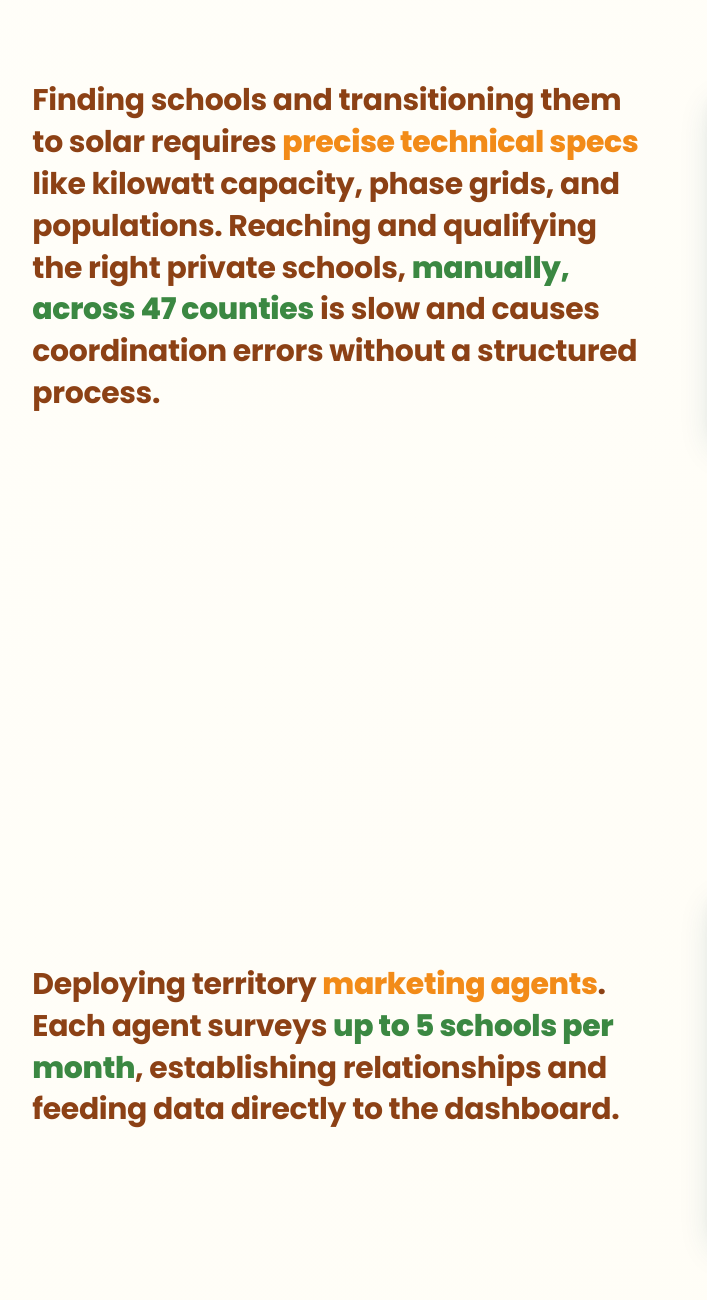
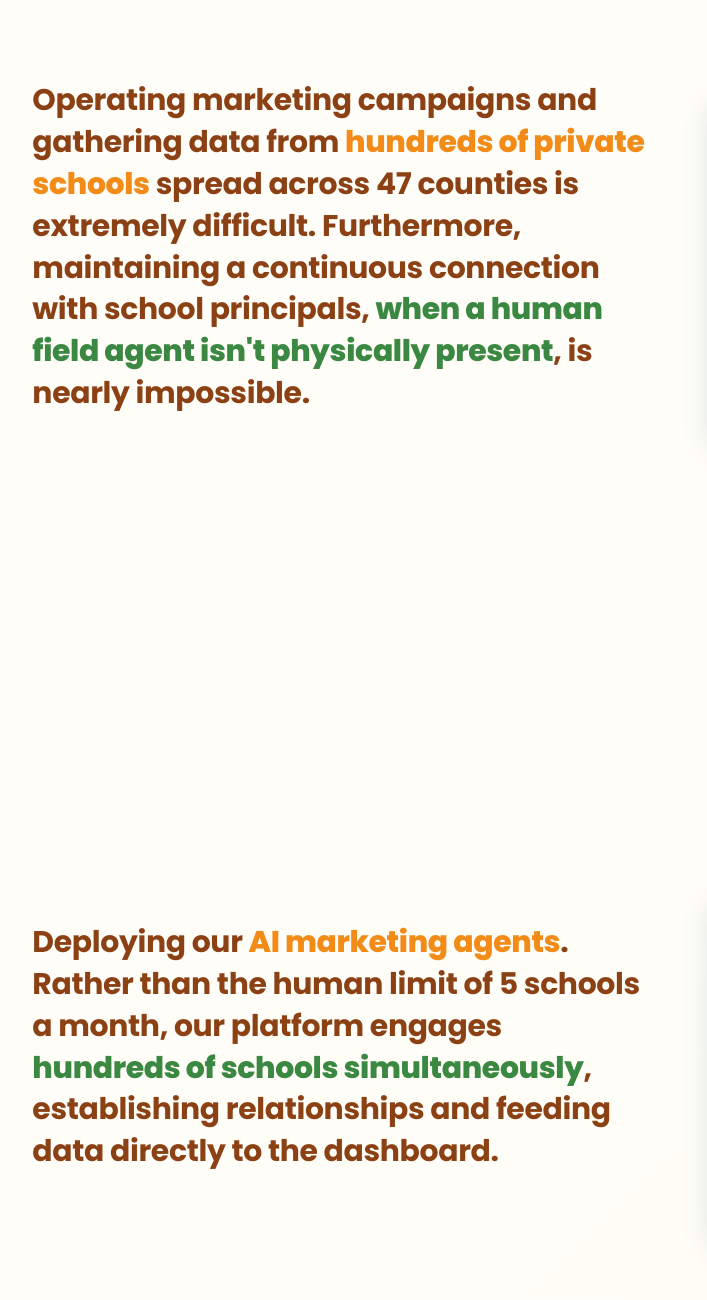
Before and after one commit to iNuaTechnologies/projects, a plain HTML site: page Valary/index.html in a window 1280 px wide. Shown: the part 1740-3040 px from the top of the page, 101-808 px from the left. Drawn offline with nearby package versions, Linux system fonts and the light colour scheme.

```diff
--- a/Valary/index.html
+++ b/Valary/index.html
@@ -786,9 +786,7 @@
         <div style="flex: 1.3; display: flex; flex-direction: column; justify-content: center; text-align: left;">
           <h2
             style="font-size: 2.8rem; line-height: 1.4; text-align: left; margin-bottom: 40px; font-weight: 700; color: var(--heading-color);">
-            Finding schools and transitioning them to solar requires <span style="font-weight: 800; color: var(--accent-orange); padding-bottom: 2px;">precise technical specs</span>
-            like kilowatt capacity, phase grids, and populations. Reaching and qualifying the right private schools, <span
-              style="font-weight: 800; color: var(--brand-green); padding-bottom: 2px;">manually, across 47 counties</span> is slow and causes coordination errors without a structured process.
+            Operating marketing campaigns and gathering data from <span style="font-weight: 800; color: var(--accent-orange); padding-bottom: 2px;">hundreds of private schools</span> spread across 47 counties is extremely difficult. Furthermore, maintaining a continuous connection with school principals, <span style="font-weight: 800; color: var(--brand-green); padding-bottom: 2px;">when a human field agent isn't physically present</span>, is nearly impossible.
           </h2>
         </div>
         <!-- Right Column: Image -->
@@ -810,8 +808,8 @@
         <div style="flex: 1.3; display: flex; flex-direction: column; justify-content: center; text-align: left;">
           <h2
             style="font-size: 2.8rem; line-height: 1.4; text-align: left; margin-bottom: 40px; font-weight: 700; color: var(--heading-color);">
-            Deploying territory <span style="font-weight: 800; color: var(--accent-orange); padding-bottom: 2px;">marketing agents</span>.
-            Each agent surveys <span style="font-weight: 800; color: var(--brand-green); padding-bottom: 2px;">up to 5 schools per month</span>,
+            Deploying our <span style="font-weight: 800; color: var(--accent-orange); padding-bottom: 2px;">AI marketing agents</span>.
+            Rather than the human limit of 5 schools a month, our platform engages <span style="font-weight: 800; color: var(--brand-green); padding-bottom: 2px;">hundreds of schools simultaneously</span>,
             establishing relationships and feeding data directly to the dashboard.
           </h2>
         </div>
@@ -1099,14 +1097,14 @@
     <div class="content-container scale-wrapper" style="z-index: 10;">
       <h2
         style="font-size: 3rem; color: var(--heading-color); margin-bottom: 2vh; font-weight: 800; text-align: center;">
-        Pilot Scope & Structure</h2>
+        Project Scope & Structure</h2>
 
       <div class="structure-cards">
         <!-- Target Card -->
         <div class="structure-card">
           <div class="card-icon-large"><i class="ph-fill ph-buildings"></i></div>
           <span class="card-subtitle">Scale</span>
-          <h3>500 Private Schools</h3>
+          <h3>Private Schools</h3>
           <p>Initial focus on private primary boarding and day schools in Q1 across 47 counties to validate grid load formulas.</p>
         </div>
 
@@ -1114,8 +1112,8 @@
         <div class="structure-card">
           <div class="card-icon-large"><i class="ph-fill ph-users"></i></div>
           <span class="card-subtitle">Capacity</span>
-          <h3>5 Schools / Month</h3>
-          <p>Each territorial agent is capped at 5 school surveys per month to maintain relationship quality and database accuracy.</p>
+          <h3>Hundreds of Schools / Month</h3>
+          <p>Our AI platform engages hundreds of schools simultaneously, maintaining relationship quality and data accuracy at a scale impossible for human field agents.</p>
         </div>
       </div>
     </div>
@@ -1185,7 +1183,7 @@
     <div class="landscape-bg"></div>
     <div class="content-container scale-wrapper" style="text-align: center;">
       <h1 style="font-size: 5rem; color: var(--heading-color); font-weight: 800; margin-bottom: 20px;">Thank You!</h1>
-      <h3 style="font-size: 2.2rem; color: var(--brand-green); font-weight: 600;">iNua Technologies & Kata Energy</h3>
+      <h3 style="font-size: 2.2rem; color: var(--brand-green); font-weight: 600;">iNua Technologies</h3>
     </div>
   </section>
 
```
